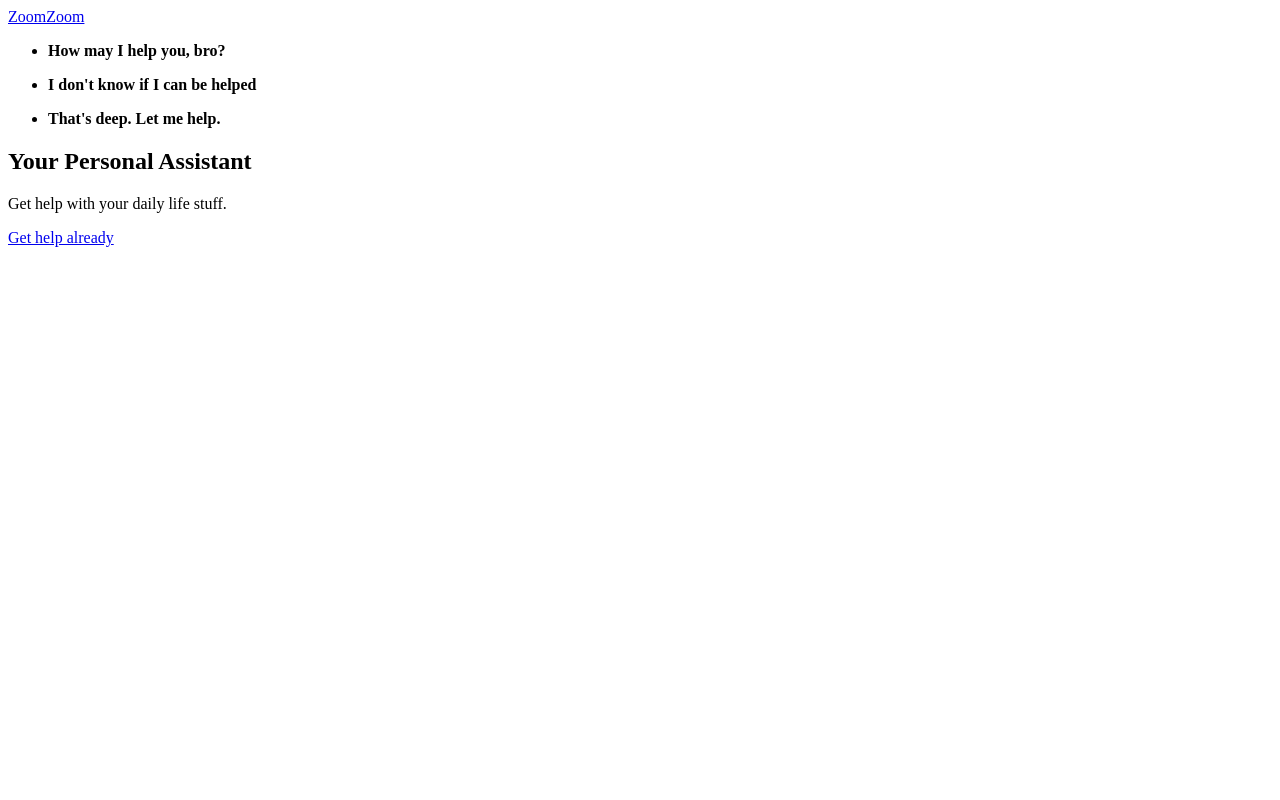
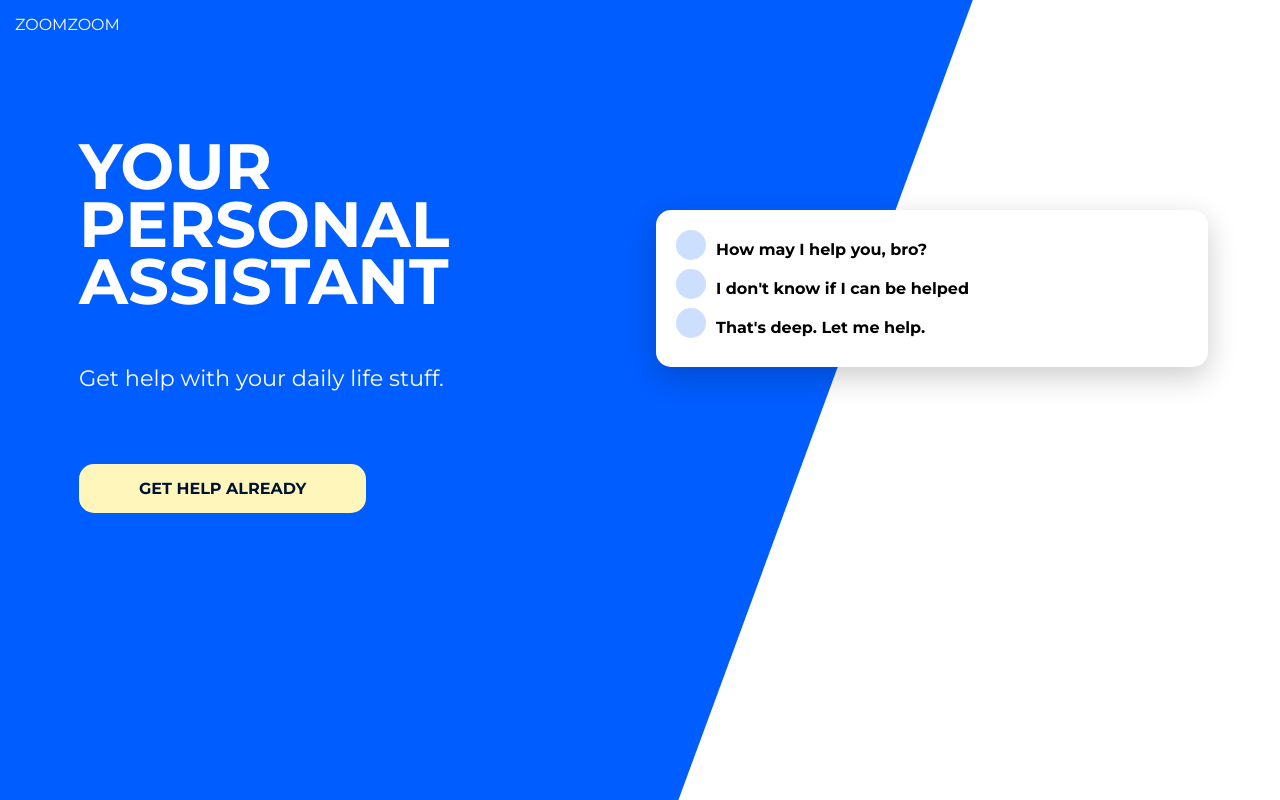
Before and after one commit to liammcluckie/SASS, a plain HTML site: page index.html in a window 1280 px wide. Drawn offline with Linux system fonts and the light colour scheme.

Commit message:
Add sass styling

```diff
--- a/css/main.scss
+++ b/css/main.scss
@@ -0,0 +1,149 @@
+@import url("https://fonts.googleapis.com/css2?family=Montserrat:wght@300;400;500;600;700&display=swap");
+
+$colors: (
+  primary: #005dff,
+  primary-light: lighten(#005dff, 40%),
+  primary-dark: darken(#005dff, 40%),
+  accent: #fff6bb,
+);
+
+$padding: 15px;
+$borders: 15px;
+
+@function color($color-name) {
+  @return map-get($colors, $color-name);
+}
+
+$desktop: 840px;
+
+@mixin desktop {
+  @media (min-width: #{$desktop}) {
+    @content;
+  }
+}
+
+body,
+html {
+  height: 100%;
+}
+
+body {
+  font-family: "Montserrat";
+  margin: 0;
+
+  #bg {
+    clip-path: polygon(100% 0, 100% 85%, 45% 100%, 0 100%, 0 0);
+    background-color: color(primary);
+    width: 100%;
+    height: 100%;
+    position: absolute;
+    z-index: -1;
+
+    @include desktop {
+      clip-path: polygon(0 0, 76% 0, 53% 100%, 0% 100%);
+    }
+  }
+
+  header a {
+    color: #fff;
+    text-decoration: none;
+    padding: $padding;
+    display: block;
+    text-transform: uppercase;
+  }
+}
+
+main {
+  @include desktop {
+    display: grid;
+    grid-template-columns: 50% auto;
+    grid-template-areas: "primary card";
+  }
+
+  section#card {
+    background: #fff;
+    padding: 20px;
+    margin: 1em auto;
+    border-radius: $borders;
+    box-shadow: 0 10px 30px rgba(0, 0, 0, 0.2);
+    width: 80%;
+
+    @include desktop {
+      grid-area: card;
+      height: fit-content;
+      align-self: center;
+      margin: 1em;
+    }
+
+    ul {
+      list-style-type: none;
+      margin: 0;
+      padding: 0;
+
+      li {
+        margin-bottom: 10px;
+
+        span {
+          position: absolute;
+          width: 30px;
+          height: 30px;
+          background-color: color(primary-light);
+          border-radius: 50%;
+          margin-right: 10px;
+        }
+
+        strong {
+          display: inline-block;
+          margin-left: max(40px);
+          margin-top: 10px;
+        }
+      }
+    }
+  }
+
+  section#primary {
+    color: #fff;
+    padding: $padding;
+    text-align: center;
+
+    @include desktop {
+      grid-area: primary;
+      text-align: left;
+      margin: 4em 0 0 4em;
+    }
+
+    h1 {
+      font-size: 3em;
+      margin-top: 10px;
+      text-transform: uppercase;
+
+      @include desktop {
+        width: 30%;
+        font-size: 4em;
+        line-height: 0.9em;
+      }
+    }
+
+    p {
+      font-size: 1.4em;
+    }
+
+    a {
+      color: color(primary-dark);
+      border-radius: $borders;
+      text-decoration: none;
+      text-transform: uppercase;
+      font-weight: bold;
+      background-color: color(accent);
+      display: block;
+      text-align: center;
+      margin: 50px auto 0 auto;
+      padding: $padding;
+
+      @include desktop {
+        display: inline-block;
+        padding: $padding $padding * 4;
+      }
+    }
+  }
+}
```
Also changed, not shown: css/main.css, 1 other file.
